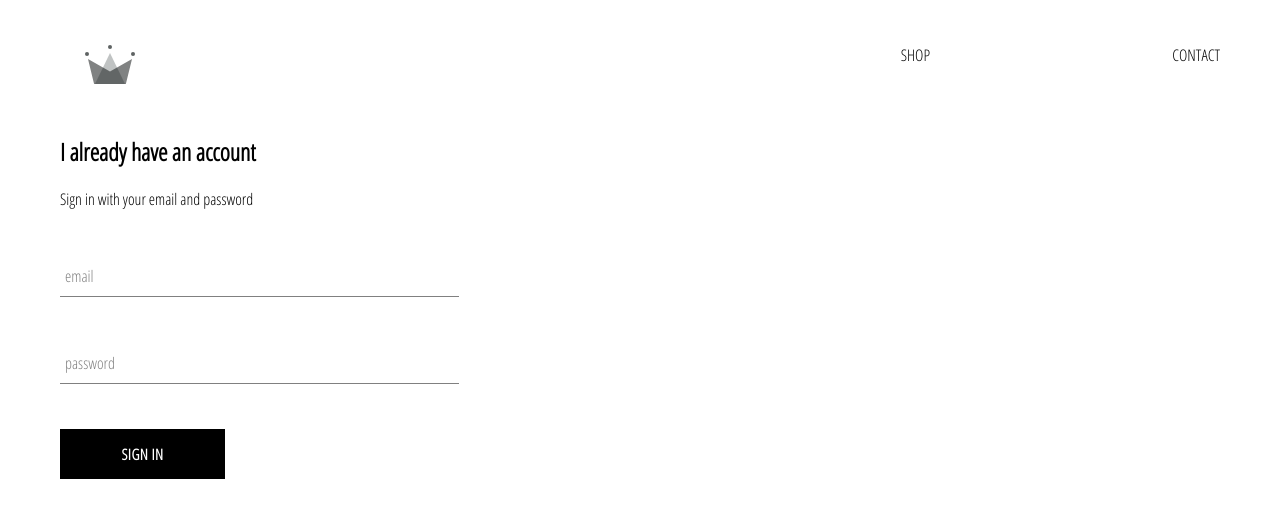
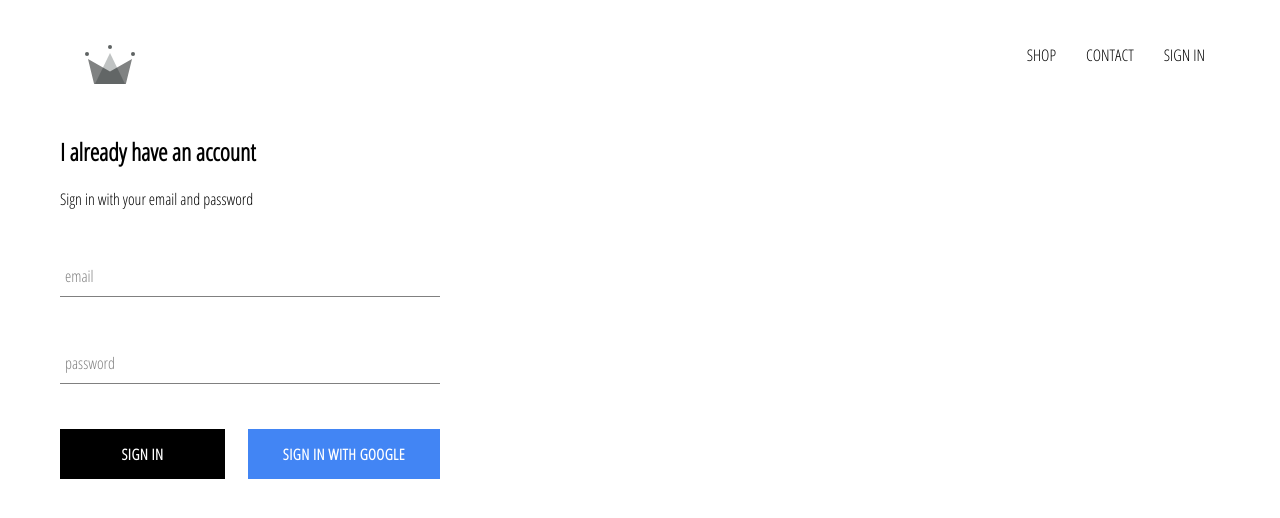
Before and after one commit to StephenJSmith/Udemy-crwn-clothing, a React (Create React App) app: page /signin in a window 1280 px wide. Shown: the top 518 px of the page. Built offline with nearby package versions, Linux system fonts and the light colour scheme; no server answers.

Commit message:
Lesson 86 Integrated Firebase and auth signin-signout

```diff
--- a/package.json
+++ b/package.json
@@ -6,6 +6,7 @@
     "@testing-library/jest-dom": "^4.2.4",
     "@testing-library/react": "^9.3.2",
     "@testing-library/user-event": "^7.1.2",
+    "firebase": "^7.8.2",
     "node-sass": "^4.13.1",
     "react": "^16.12.0",
     "react-dom": "^16.12.0",
--- a/src/App.css
+++ b/src/App.css
@@ -7,3 +7,7 @@
   text-decoration: none;
   color: black;
 }
+
+* {
+  box-sizing: border-box;
+}
--- a/src/App.js
+++ b/src/App.js
@@ -7,11 +7,34 @@
 import ShopPage from './pages/shop/shop.component';
 import Header from './components/header/header.component';
 import SignInAndSignUpPage from './pages/sign-in-and-sign-up/sign-in-and-sign-up.component';
+import { auth } from './firebase/firebase.utils';
 
-function App() {
+class App extends React.Component {
+  constructor() {
+    super();
+
+    this.state = {
+      currentUser: null
+    };
+  }
+
+  unsubscribeFromAuth = null;
+
+  componentDidMount() {
+    this.unsubscribeFromAuth = auth.onAuthStateChanged(user => {
+      this.setState({ currentUser: user });
+      console.log(user);
+    });
+  }
+
+  componentWillUnmount() {
+    this.unsubscribeFromAuth();
+  }
+
+  render() {
     return (
       <div>
-    <Header />
+      <Header currentUser={this.state.currentUser} />
         <Switch>
           <Route exact path='/' component={HomePage} />
           <Route path='/shop' component={ShopPage} />
@@ -20,5 +43,6 @@
       </div>
     );
    }
+}
 
 export default App;
--- a/src/components/custom-button/custom-button.component.jsx
+++ b/src/components/custom-button/custom-button.component.jsx
@@ -2,8 +2,10 @@
 
 import './custom-button.styles.scss';
 
- const CustomButton = ({ children, ...otherProps}) => (
-  <button className='custom-button' {...otherProps}>
+ const CustomButton = ({ children, isGoogleSignIn, ...otherProps}) => (
+  <button
+    className={`${isGoogleSignIn ? 'google-sign-in' : ''} custom-button`}
+    {...otherProps}>
     {children}
   </button>
  );
--- a/src/components/custom-button/custom-button.styles.scss
+++ b/src/components/custom-button/custom-button.styles.scss
@@ -19,4 +19,14 @@
     color: black;
     border: 1px solid black;
   }
+
+  &.google-sign-in {
+    background-color: #4285f4;
+    color: white;
+
+    &:hover {
+      background-color: #357ae8;
+      border: none;
+    }
+  }
 }
--- a/src/components/header/header.component.jsx
+++ b/src/components/header/header.component.jsx
@@ -1,21 +1,28 @@
 import React from 'react';
 import { Link } from 'react-router-dom';
+import { auth } from '../../firebase/firebase.utils';
 
 import { ReactComponent as Logo } from '../../assets/crown.svg';
 import './header.styles.scss';
 
-const Header = () => (
+const Header = ({ currentUser}) => (
   <div className='header'>
     <Link className='logo-container' to="/">
       <Logo className='logo' />
     </Link>
     <div className='options'>
-      <Link className='options' to='/shop'>
+      <Link className='option' to='/shop'>
         SHOP
       </Link>
-      <Link className='options' to='/shop'>
+      <Link className='option' to='/shop'>
         CONTACT
       </Link>
+      {
+        currentUser ?
+        <div className='option' onClick= {() => auth.signOut()}>SIGN OUT</div>
+        :
+        <Link className='option' to='/signin'>SIGN IN</Link>
+      }
     </div>
   </div>
 );
--- a/src/components/header/header.styles.scss
+++ b/src/components/header/header.styles.scss
@@ -20,6 +20,7 @@
 
     .option {
       padding: 10px 15px;
+      cursor: pointer;
     }
   }
 }
--- a/src/components/sign-in/sign-in.component.jsx
+++ b/src/components/sign-in/sign-in.component.jsx
@@ -1,9 +1,11 @@
 import React from 'react';
+
+import FormInput from '../form-input/form-input.component';
+import CustomButton from '../custom-button/custom-button.component';
 
 
 import './sign-in.styles.scss';
-import FormInput from '../form-input/form-input.component';
-import CustomButton from '../custom-button/custom-button.component';
+import { signInWithGoogle } from '../../firebase/firebase.utils';
 
 class SignIn extends React.Component {
   constructor(props) {
@@ -50,9 +52,12 @@
             label='password'
             required
           />
-          <CustomButton type='submit'>
-            Sign in
-          </CustomButton>
+          <div className='buttons'>
+            <CustomButton type='submit'>Sign in</CustomButton>
+            <CustomButton onClick={signInWithGoogle} isGoogleSignIn>
+              Sign in with Google
+            </CustomButton>
+          </div>
         </form>
       </div>
     );
--- a/src/components/sign-in/sign-in.styles.scss
+++ b/src/components/sign-in/sign-in.styles.scss
@@ -1,5 +1,5 @@
 .sign-in {
-  width: 30vw;
+  width: 380px;
   display: flex;
   flex-direction: column;
 }
@@ -7,3 +7,8 @@
 .title {
   margin: 10px 0;
 }
+
+.buttons {
+ display: flex;
+ justify-content: space-between;
+}
--- /dev/null
+++ b/src/firebase/firebase.utils.js
@@ -0,0 +1,25 @@
+import firebase from 'firebase/app';
+import 'firebase/firestore';
+import 'firebase/auth';
+
+const config = {
+  apiKey: "AIzaSyCb2Xw3rkpSFu9yu9uNmx-csdFWEicKbUA",
+  authDomain: "crwn-db-9a031.firebaseapp.com",
+  databaseURL: "https://crwn-db-9a031.firebaseio.com",
+  projectId: "crwn-db-9a031",
+  storageBucket: "crwn-db-9a031.appspot.com",
+  messagingSenderId: "15302340332",
+  appId: "1:15302340332:web:d1195a233471d2ad813fc9",
+  measurementId: "G-TS6NP2PK1J"
+};
+
+firebase.initializeApp(config);
+
+export const auth = firebase.auth();
+export const firestore = firebase.firestore();
+
+const provider = new firebase.auth.GoogleAuthProvider();
+provider.setCustomParameters({ prompt: 'select_account' });
+export const signInWithGoogle = () => auth.signInWithPopup(provider);
+
+export default firebase;
```
Also changed, not shown: 1 other file (tests, documents, lock files or other folders). Lines whose indentation alone changed are shown as unchanged.
